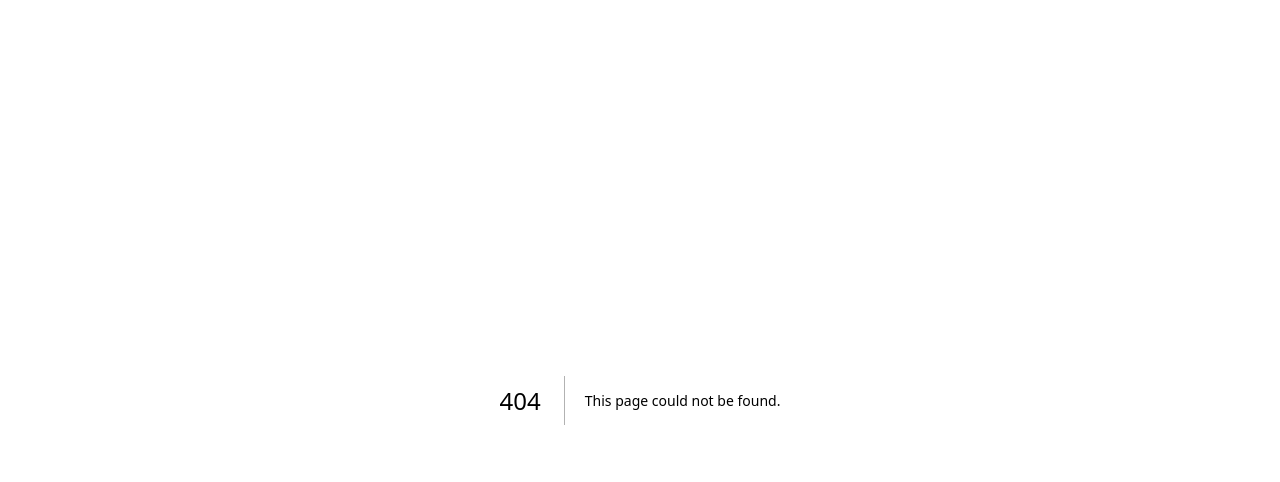
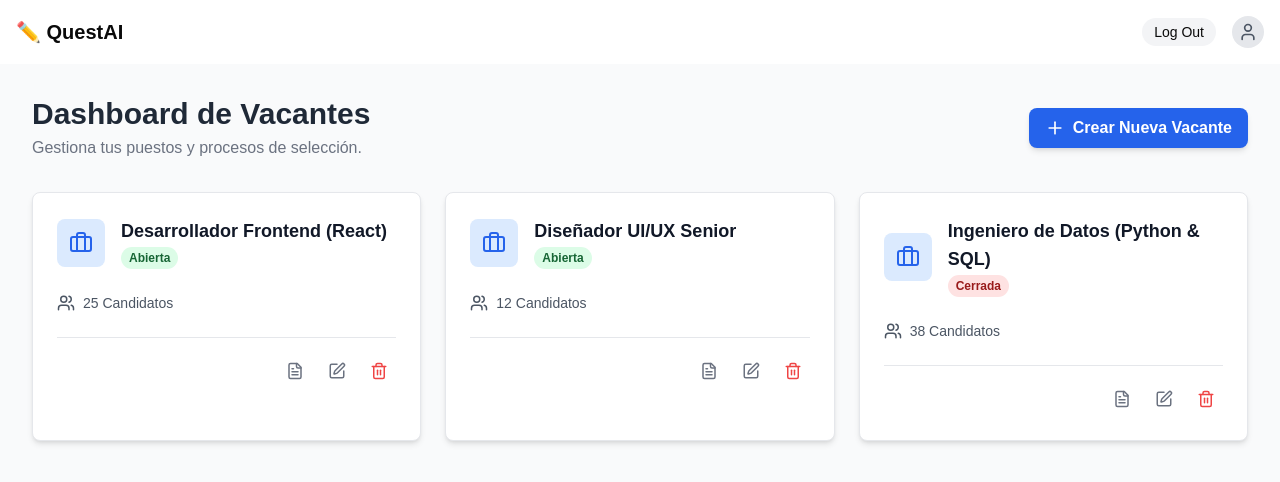
Before and after one commit to MauMG03/QuestIA, a Next.js app: page /dashboard in a window 1280 px wide. Before the commit this address had no page. Shown: the top 482 px of the page. Built offline with nearby package versions, Linux system fonts and the light colour scheme.

Commit message:
Added dashboard

```diff
--- /dev/null
+++ b/app/dashboard/page.tsx
@@ -0,0 +1,11 @@
+import Header from '../../components/Header'
+import Dashboard from '@/components/Dashboard'
+
+export default function Home() {
+  return (
+    <div className="min-h-screen bg-gray-50">
+      <Header />
+      <Dashboard />
+    </div>
+  )
+}
--- /dev/null
+++ b/components/Dashboard.tsx
@@ -0,0 +1,118 @@
+// components/DashboardVacantes.jsx
+
+'use client'; // Directiva para componentes de cliente en Next.js App Router
+
+import React, { useState } from 'react';
+import { Plus, Briefcase, Users, FileText, Edit, Trash2 } from 'lucide-react';
+import { useUser } from '@/context/UserContext';
+
+// Datos de ejemplo. Eventualmente, esto vendrá de tu API.
+const initialVacantes = [
+  {
+    id: 1,
+    puesto: 'Desarrollador Frontend (React)',
+    estado: 'Abierta',
+    candidatos: 25,
+  },
+  {
+    id: 2,
+    puesto: 'Diseñador UI/UX Senior',
+    estado: 'Abierta',
+    candidatos: 12,
+  },
+  {
+    id: 3,
+    puesto: 'Ingeniero de Datos (Python & SQL)',
+    estado: 'Cerrada',
+    candidatos: 38,
+  },
+];
+
+export default function Dashboard() {
+
+  const { user } = useUser();
+  const [vacantes, setVacantes] = useState(initialVacantes);
+
+  // Funciones para manejar las acciones (por ahora solo muestran un log)
+  const handleCrearVacante = () => {
+    console.log('Abriendo modal o página para crear nueva vacante...');
+    // Aquí iría la lógica para navegar a otra página o mostrar un modal.
+  };
+
+  const handleVerDetalles = (id: number) => {
+    console.log(`Viendo detalles de la vacante ${id}`);
+  };
+
+  const handleEditar = (id: number) => {
+    console.log(`Editando la vacante ${id}`);
+  };
+
+  const handleEliminar = (id: number) => {
+    console.log(`Eliminando la vacante ${id}`);
+    // Lógica de ejemplo para eliminar del estado
+    setVacantes(vacantes.filter(v => v.id !== id));
+  };
+
+  return (
+    <div className="p-4 md:p-8 bg-gray-50 min-h-screen">
+      {/* Encabezado del Dashboard */}
+      <header className="flex flex-col md:flex-row justify-between items-start md:items-center mb-8">
+        <div>
+          <h1 className="text-3xl font-bold text-gray-800">Dashboard de Vacantes</h1>
+          <p className="text-md text-gray-500 mt-1">Gestiona tus puestos y procesos de selección.</p>
+        </div>
+        <button
+          onClick={handleCrearVacante}
+          className="mt-4 md:mt-0 flex items-center gap-2 bg-blue-600 text-white font-semibold py-2 px-4 rounded-lg shadow-md hover:bg-blue-700 transition-colors"
+        >
+          <Plus size={20} />
+          Crear Nueva Vacante
+        </button>
+      </header>
+
+      {/* Lista de Vacantes */}
+      <main className="grid grid-cols-1 md:grid-cols-2 lg:grid-cols-3 gap-6">
+        {vacantes.map((vacante) => (
+          <div key={vacante.id} className="bg-white rounded-lg shadow-md p-6 border border-gray-200 hover:shadow-xl transition-shadow">
+            <div className="flex items-start justify-between">
+              <div className="flex items-center gap-4">
+                 <div className="bg-blue-100 p-3 rounded-lg">
+                    <Briefcase className="text-blue-600" size={24} />
+                 </div>
+                 <div>
+                    <h2 className="text-lg font-bold text-gray-900">{vacante.puesto}</h2>
+                    <span
+                      className={`px-2 py-1 text-xs font-semibold rounded-full ${
+                        vacante.estado === 'Abierta' ? 'bg-green-100 text-green-800' : 'bg-red-100 text-red-800'
+                      }`}
+                    >
+                      {vacante.estado}
+                    </span>
+                 </div>
+              </div>
+            </div>
+
+            <div className="mt-6 flex items-center justify-between text-gray-600">
+                <div className="flex items-center gap-2">
+                    <Users size={18} />
+                    <span className="text-sm">{vacante.candidatos} Candidatos</span>
+                </div>
+            </div>
+
+            <div className="mt-6 pt-4 border-t border-gray-200 flex items-center justify-end gap-2">
+                <button onClick={() => handleVerDetalles(vacante.id)} className="p-2 text-gray-500 hover:bg-gray-100 rounded-md transition-colors" title="Ver Detalles">
+                    <FileText size={18} />
+                </button>
+                 <button onClick={() => handleEditar(vacante.id)} className="p-2 text-gray-500 hover:bg-gray-100 rounded-md transition-colors" title="Editar">
+                    <Edit size={18} />
+                </button>
+                 <button onClick={() => handleEliminar(vacante.id)} className="p-2 text-red-500 hover:bg-red-100 rounded-md transition-colors" title="Eliminar">
+                    <Trash2 size={18} />
+                </button>
+            </div>
+          </div>
+        ))}
+      </main>
+    </div>
+  );
+}
--- a/components/SignUp.tsx
+++ b/components/SignUp.tsx
@@ -22,7 +22,7 @@ export default function SignUp() {
             photoURL: userInfo.photoURL
         }
         setUser(loggedUser);
-        router.push('/content')
+        router.push('/dashboard')
         console.log(user)
     } catch (error) {
         console.error("Error al iniciar sesión con Google: ", error);
--- a/package.json
+++ b/package.json
@@ -18,7 +18,7 @@
     "clsx": "^2.1.1",
     "dotenv": "^16.4.5",
     "firebase": "^10.14.1",
-    "lucide-react": "^0.447.0",
+    "lucide-react": "^0.525.0",
     "microsoft-cognitiveservices-speech-sdk": "^1.40.0",
     "next": "^15.4.1",
     "react": "^18",
```
Also changed, not shown: 1 other file (tests, documents, lock files or other folders).
